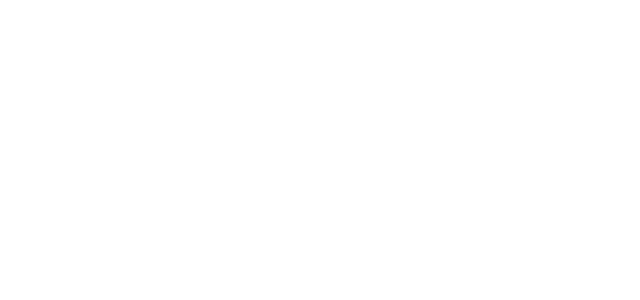
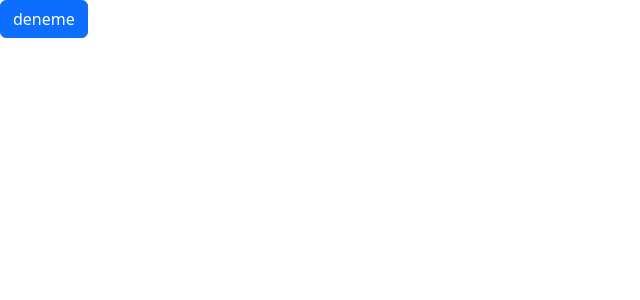
Before and after one commit to semanurakkuzu/ip-adress-location-project, a React (Create React App) app: page / in a window 1280 px wide. Shown: the top 300 px of the page, without its empty margins (0-640 px from the left). Built offline with nearby package versions, Linux system fonts and the light colour scheme.

Commit message:
added bootstrap

```diff
--- a/package.json
+++ b/package.json
@@ -6,7 +6,9 @@
     "@testing-library/jest-dom": "^5.16.5",
     "@testing-library/react": "^13.4.0",
     "@testing-library/user-event": "^13.5.0",
+    "bootstrap": "^5.2.3",
     "react": "^18.2.0",
+    "react-bootstrap": "^2.6.0",
     "react-dom": "^18.2.0",
     "react-scripts": "5.0.1",
     "web-vitals": "^2.1.4"
--- a/src/App.js
+++ b/src/App.js
@@ -1,7 +1,8 @@
-
 function App() {
   return (
-<></>
+    <>
+      <button className="btn btn-primary">deneme</button>
+    </>
   );
 }
 
```
Also changed, not shown: src/index.js (+10 -8 lines), 1 other file (tests, documents, lock files or other folders).
